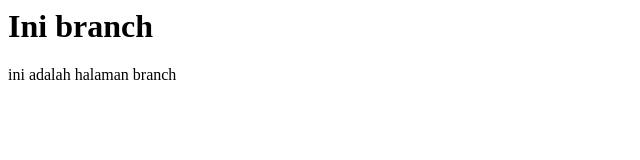
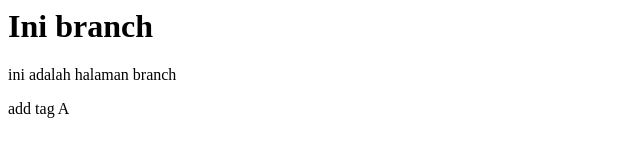
Before and after one commit to lukmanfreedom/my_app, a plain HTML site: page branch.html in a window 1280 px wide. Shown: the full height of the page, 0-640 px from the left. Drawn offline with Linux system fonts and the light colour scheme.

Commit message:
penambahan asli

```diff
--- a/branch.html
+++ b/branch.html
@@ -8,5 +8,6 @@
 <body>
     <h1>Ini branch</h1>
     <p>ini adalah halaman branch</p>
+    <p>add tag A</p>
 </body>
 </html>
```
